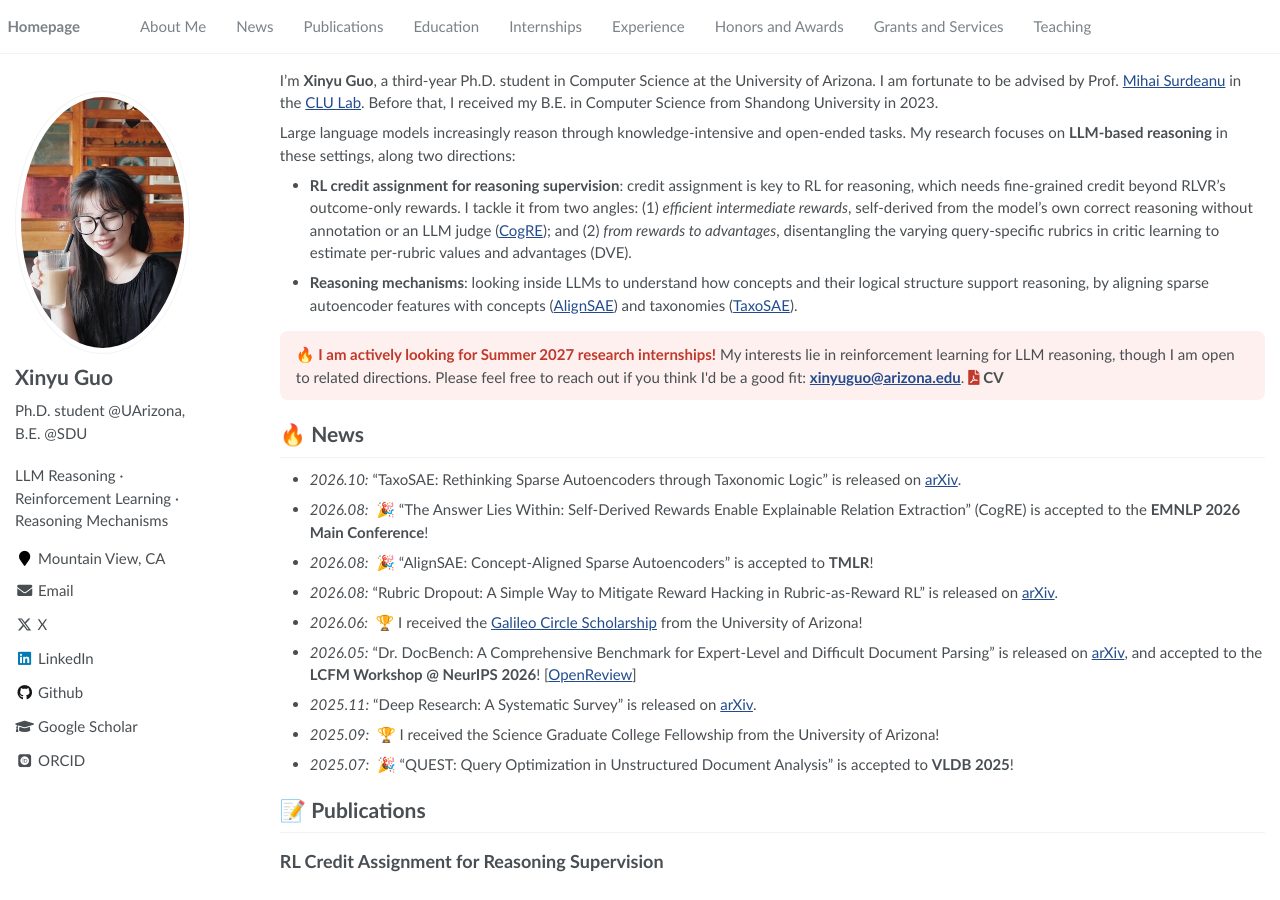
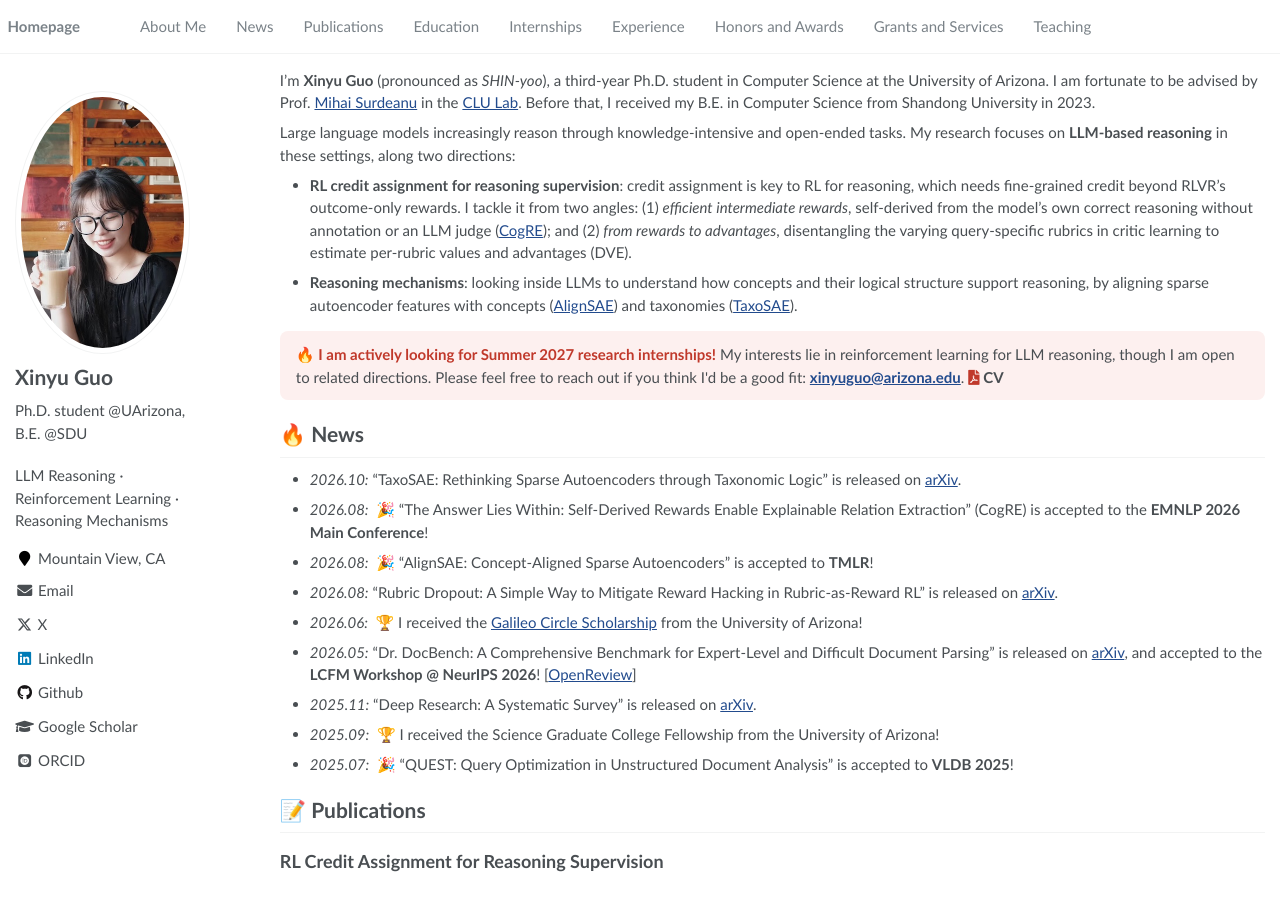
Before and after one commit to xinnyuguo/xinnyuguo.github.io, a Jekyll site: the page built from _pages/about.md, in a window 1280 px wide and 900 px high. Built offline with Jekyll 4.4.1, drawn with Linux system fonts in a browser that asks for light colours; some web fonts are replaced.

Commit message:
Add name pronunciation to About Me
Co-Authored-By: Claude Opus 5.5 <noreply@anthropic.com>

```diff
--- a/_pages/about.md
+++ b/_pages/about.md
@@ -17,7 +17,7 @@ redirect_from:
 {% assign url = gsDataBaseUrl | append: "google-scholar-stats/gs_data_shieldsio.json" %}
 
 <span class='anchor' id='about-me'></span>
-I'm **Xinyu Guo**, a third-year Ph.D. student in Computer Science at the University of Arizona. I am fortunate to be advised by Prof. <a href="https://surdeanu.cs.arizona.edu/mihai/">Mihai Surdeanu</a> in the <a href="https://clulab.org/">CLU Lab</a>. Before that, I received my B.E. in Computer Science from Shandong University in 2023.
+I'm **Xinyu Guo** (pronounced as *SHIN-yoo*), a third-year Ph.D. student in Computer Science at the University of Arizona. I am fortunate to be advised by Prof. <a href="https://surdeanu.cs.arizona.edu/mihai/">Mihai Surdeanu</a> in the <a href="https://clulab.org/">CLU Lab</a>. Before that, I received my B.E. in Computer Science from Shandong University in 2023.
 
 Large language models increasingly reason through knowledge-intensive and open-ended tasks. My research focuses on **LLM-based reasoning** in these settings, along two directions:
 
```
